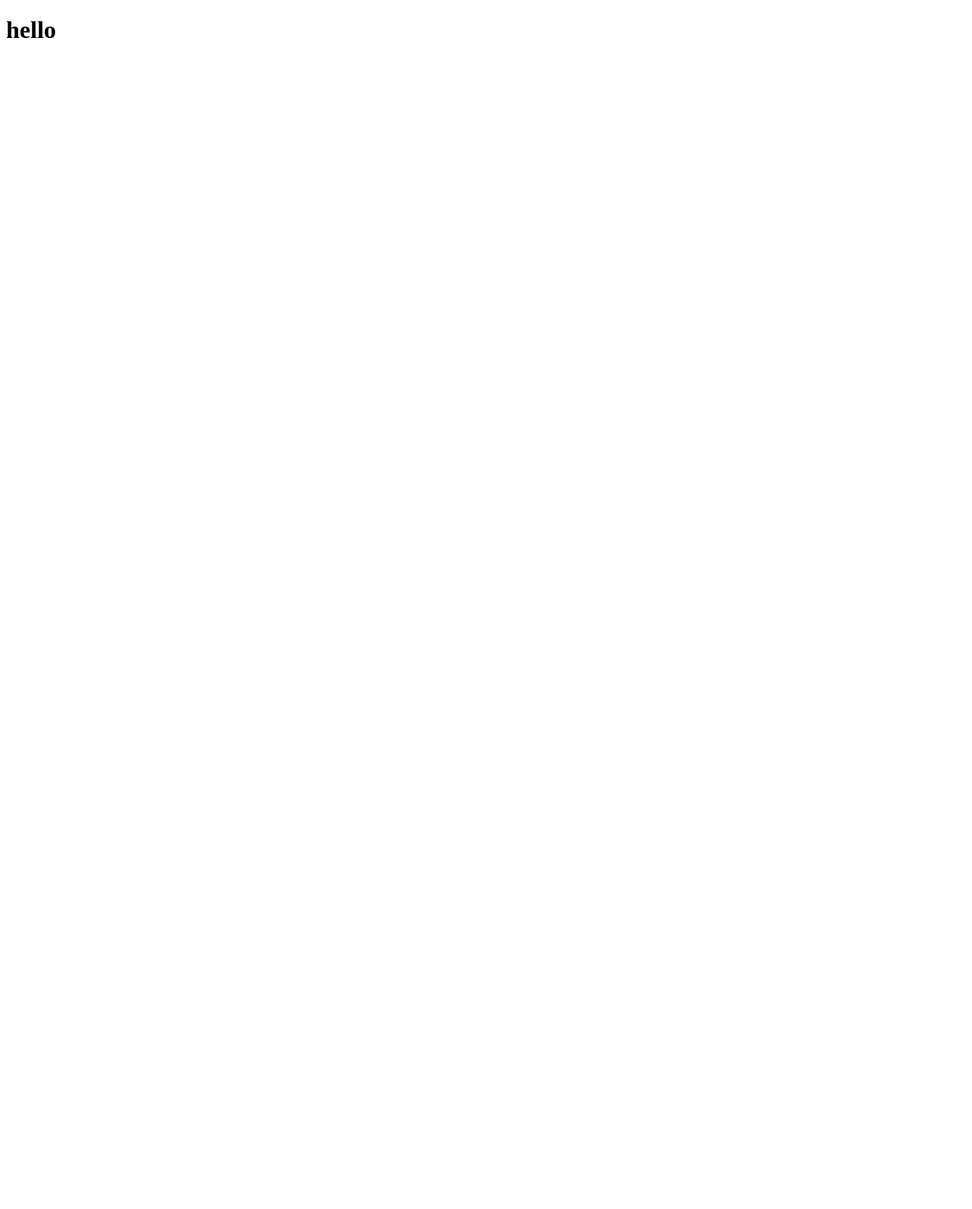
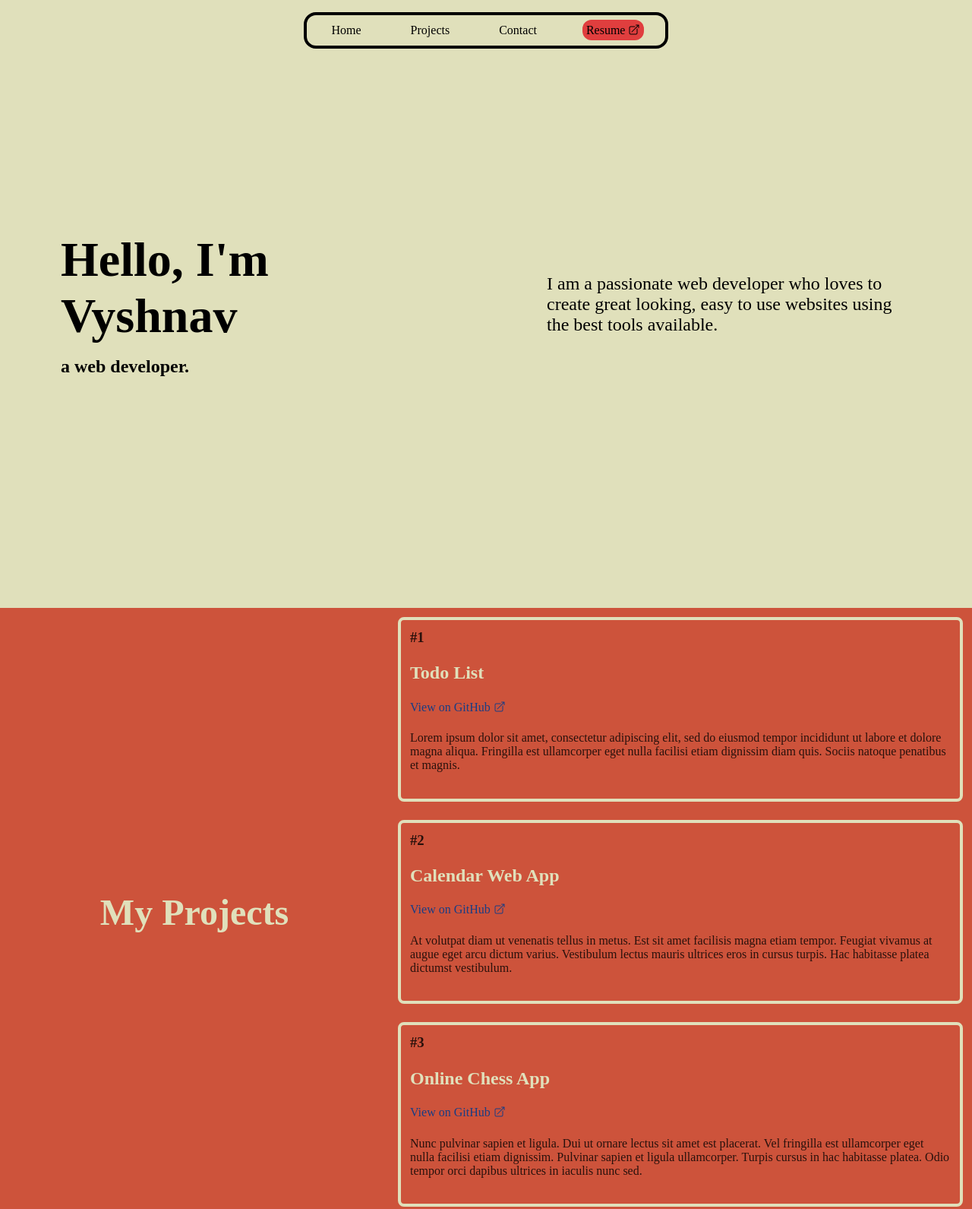
Before and after one commit to MLA-VIT/task-one, a plain HTML site: page index.html in a window 1280 px wide. Shown: the top 1591 px of the page at 76% size. Before the commit the page ends 800 px from the top, so only its background shows below. Drawn offline with Linux system fonts and the light colour scheme; a web font is replaced by a local one.

Commit message:
added html and styling

```diff
--- a/index.html
+++ b/index.html
@@ -5,9 +5,108 @@
 		<title>Portfolio</title>
 		<link rel="stylesheet" href="style.css">
 		<link rel="icon" href="images/favicon.ico">
+
+		<link rel="preconnect" href="https://fonts.googleapis.com">
+		<link rel="preconnect" href="https://fonts.gstatic.com" crossorigin>
+		<link href="https://fonts.googleapis.com/css2?family=Gabarito:wght@400;500;700&display=swap" rel="stylesheet">
 	</head>
 
 	<body>
-		<h1>hello</h1>
+		<header class="nav-header">
+			<nav class="nav-bar">
+				<ul class="nav-list">
+					<li><a href="#">Home</a></li>
+					<li><a href="#projects">Projects</a></li>
+					<li><a href="#contact">Contact</a></li>
+					<li class="resume-icon"><a href="#">Resume
+						<svg xmlns="http://www.w3.org/2000/svg" viewBox="0 0 24 24" fill="currentColor" class="w-6 h-6 out-icon">
+							<path fill-rule="evenodd" d="M15.75 2.25H21a.75.75 0 01.75.75v5.25a.75.75 0 01-1.5 0V4.81L8.03 17.03a.75.75 0 01-1.06-1.06L19.19 3.75h-3.44a.75.75 0 010-1.5zm-10.5 4.5a1.5 1.5 0 00-1.5 1.5v10.5a1.5 1.5 0 001.5 1.5h10.5a1.5 1.5 0 001.5-1.5V10.5a.75.75 0 011.5 0v8.25a3 3 0 01-3 3H5.25a3 3 0 01-3-3V8.25a3 3 0 013-3h8.25a.75.75 0 010 1.5H5.25z" clip-rule="evenodd" />
+						  </svg>
+					  </a></li>
+				</ul>
+			</nav>
+		</header>
+
+		<section id="about">
+			<div class="intro-title">
+				<div>
+					<h1>Hello, I'm Vyshnav</h1>
+					<h2>a web developer.</h2>
+				</div>
+			</div>
+
+			<div class="intro-desc">
+				<p>I am a passionate web developer who loves to create great looking, easy to use websites using the best tools available.</p>
+			</div>
+
+		</section>
+
+		<section id="projects">
+			<div class="section-title">
+				<h2 class="sec-heading">My Projects</h2>
+			</div>
+
+			<div class="proj-list">
+				<div class="proj-container">
+					<h3>#1</h3>
+
+					<h2>Todo List</h2>
+
+					<a class="git-link" href="https://www.github.com" target="_blank">View on GitHub
+						<svg xmlns="http://www.w3.org/2000/svg" viewBox="0 0 24 24" fill="currentColor" class="w-6 h-6 out-icon">
+							<path fill-rule="evenodd" d="M15.75 2.25H21a.75.75 0 01.75.75v5.25a.75.75 0 01-1.5 0V4.81L8.03 17.03a.75.75 0 01-1.06-1.06L19.19 3.75h-3.44a.75.75 0 010-1.5zm-10.5 4.5a1.5 1.5 0 00-1.5 1.5v10.5a1.5 1.5 0 001.5 1.5h10.5a1.5 1.5 0 001.5-1.5V10.5a.75.75 0 011.5 0v8.25a3 3 0 01-3 3H5.25a3 3 0 01-3-3V8.25a3 3 0 013-3h8.25a.75.75 0 010 1.5H5.25z" clip-rule="evenodd" />
+					  	</svg>
+					</a>
+
+					  <p>Lorem ipsum dolor sit amet, consectetur adipiscing elit, sed do eiusmod tempor incididunt ut labore et dolore magna aliqua. Fringilla est ullamcorper eget nulla facilisi etiam dignissim diam quis. Sociis natoque penatibus et magnis.</p>
+				</div>
+
+				<div class="proj-container">
+					<h3>#2</h3>
+
+					<h2>Calendar Web App</h2>
+
+					<a class="git-link" href="https://www.github.com" target="_blank">View on GitHub
+						<svg xmlns="http://www.w3.org/2000/svg" viewBox="0 0 24 24" fill="currentColor" class="w-6 h-6 out-icon">
+							<path fill-rule="evenodd" d="M15.75 2.25H21a.75.75 0 01.75.75v5.25a.75.75 0 01-1.5 0V4.81L8.03 17.03a.75.75 0 01-1.06-1.06L19.19 3.75h-3.44a.75.75 0 010-1.5zm-10.5 4.5a1.5 1.5 0 00-1.5 1.5v10.5a1.5 1.5 0 001.5 1.5h10.5a1.5 1.5 0 001.5-1.5V10.5a.75.75 0 011.5 0v8.25a3 3 0 01-3 3H5.25a3 3 0 01-3-3V8.25a3 3 0 013-3h8.25a.75.75 0 010 1.5H5.25z" clip-rule="evenodd" />
+					  </svg>
+					</a>
+
+					  <p>At volutpat diam ut venenatis tellus in metus. Est sit amet facilisis magna etiam tempor. Feugiat vivamus at augue eget arcu dictum varius. Vestibulum lectus mauris ultrices eros in cursus turpis. Hac habitasse platea dictumst vestibulum. </p>
+				</div>
+
+				<div class="proj-container">
+					<h3>#3</h3>
+
+					<h2>Online Chess App</h2>
+
+					<a class="git-link" href="https://www.github.com" target="_blank">View on GitHub
+						<svg xmlns="http://www.w3.org/2000/svg" viewBox="0 0 24 24" fill="currentColor" class="w-6 h-6 out-icon">
+							<path fill-rule="evenodd" d="M15.75 2.25H21a.75.75 0 01.75.75v5.25a.75.75 0 01-1.5 0V4.81L8.03 17.03a.75.75 0 01-1.06-1.06L19.19 3.75h-3.44a.75.75 0 010-1.5zm-10.5 4.5a1.5 1.5 0 00-1.5 1.5v10.5a1.5 1.5 0 001.5 1.5h10.5a1.5 1.5 0 001.5-1.5V10.5a.75.75 0 011.5 0v8.25a3 3 0 01-3 3H5.25a3 3 0 01-3-3V8.25a3 3 0 013-3h8.25a.75.75 0 010 1.5H5.25z" clip-rule="evenodd" />
+					  </svg>
+					</a>
+
+					<p>Nunc pulvinar sapien et ligula. Dui ut ornare lectus sit amet est placerat. Vel fringilla est ullamcorper eget nulla facilisi etiam dignissim. Pulvinar sapien et ligula ullamcorper. Turpis cursus in hac habitasse platea. Odio tempor orci dapibus ultrices in iaculis nunc sed.</p>
+				</div>
+			</div>
+		</section>
+
+		<section id="contact">
+			<div class="section-title">
+				<h2 class="sec-heading">Contact Me!</h2>
+			</div>
+
+			<div class="contacts-list">
+				<div class="contacts-card">
+					<a target="_blank" href="https://github.com/vyshnav856">GitHub - vyshnav856</a>
+					<a target="_blank" href="https://www.linkedin.com/in/vyshnav-r-40439a222/">LinkedIn - Vyshnav R</a>
+					<a target="_blank" href="mailto:vyshnavr856@gmail.com">Mail - vyshnavr856@gmail.com</a>
+				</div>
+			</div>
+		</section>
+
+		<footer>
+			<a href="">View this site on GitHub</a>
+		</footer>
 	</body>
 </html>
--- a/style.css
+++ b/style.css
@@ -0,0 +1,209 @@
+* {
+	box-sizing: border-box;
+	margin: 0;
+	padding: 0;
+}
+
+body {
+	font-family: "Gabarito";
+	margin: 0;
+	background-color: #e0e0bb;
+}
+
+.nav-header {
+	position: fixed;
+	top: 1rem;
+	width: 100%;
+}
+
+.nav-bar {
+	display: flex;
+	align-items: center;
+	justify-content: center;
+	height: 3rem;
+}
+
+.nav-list {
+	margin: 0;
+	padding: 0;
+	list-style: none;
+	width: 30rem;
+	height: 100%;
+	background-color: #e0e0bb;
+
+	display: flex;
+	align-items: center;
+	justify-content: space-around;
+
+	border: 4px solid black;
+	border-radius: 16px;
+}
+
+.nav-list a {
+	text-decoration: none;
+	color: black;
+	font-weight: 500;
+	padding: 0.3rem;
+}
+
+.nav-list a:hover {
+	background-color: #F5F5DC;
+	border-radius: 12px;
+}
+
+.resume-icon a {
+	background-color: #e03e3e;
+	border-radius: 12px;
+	padding: 0.3rem;
+}
+
+.resume-icon a:hover {
+	background-color: #e03e3ed9;
+}
+
+.out-icon {
+	height: 1rem;
+	vertical-align: top;
+}
+
+#about {
+	height: 100dvh;
+	display: grid;
+	grid-template-columns: 1fr 1fr;
+	overflow: hidden;
+}
+
+.intro-title {
+	display: grid;
+	place-items: center;
+}
+.intro-title div {
+	margin: 5rem;
+}
+
+.intro-title h1 {
+	font-size: 4rem;
+	margin-bottom: 1rem;
+}
+
+.intro-desc {
+	display: grid;
+	place-items: center;
+}
+
+.intro-desc p {
+	margin: 5rem;
+	font-weight: 500;
+	font-size: 1.5rem;
+}
+
+#projects {
+	height: 100dvh;
+	background-color: #CD533B;
+	overflow: hidden;
+
+	display: grid;
+	grid-template-columns: 2fr 3fr;
+
+	color: rgba(0, 0, 0, 0.8);
+}
+
+.section-title {
+	display: grid;
+	place-items: center;
+}
+
+.sec-heading {
+	color: #e0e0bb;
+	font-size: 3rem;
+	margin: 2rem;
+}
+
+.proj-list {
+	display: grid;
+	grid-template-rows: 1fr 1fr 1fr;
+
+}
+
+.proj-container {
+	border: 4px solid #e0e0bb;
+	border-radius: 8px;
+	margin: 0.75rem;
+	padding: 0.75rem;
+
+	display: grid;
+}
+
+.proj-container h2 {
+	color: #e0e0bb;
+}
+
+.git-link {
+	text-decoration: none;
+	color: #183d85;
+	display: inline-block;
+}
+
+.git-link svg {
+	vertical-align: top;
+}
+
+.git-link:hover {
+	text-decoration: underline;
+}
+
+#contact {
+	height: 90dvh;
+	background-color: #386641;
+	display: grid;
+	grid-template-columns: 1fr 1fr;
+}
+
+.contacts-list {
+	display: grid;
+	place-items: center;
+}
+
+.contacts-card {
+	/* background-color: #386641; */
+	border: 4px solid #e0e0bb;
+	border-radius: 8px;
+	padding: 1rem;
+	width: 22rem;
+	display: flex;
+	flex-direction: column;
+	align-items: left;
+	justify-content: center;
+}
+
+.contacts-card a {
+	color: beige;
+	font-style: italic;
+	text-decoration: none;
+
+	margin: 1rem;
+	font-weight: 500;
+	font-size: 1.2rem;
+}
+
+.contacts-card a:hover {
+	font-weight: 700;
+}
+
+footer {
+	height: 10dvh;
+	background-color: #2B4570;
+
+	display: flex;
+	align-items: center;
+	justify-content: center;
+}
+
+footer a {
+	color: beige;
+	text-decoration: none;
+}
+
+footer a:hover {
+	font-weight: 500;
+}
```
Also changed, not shown: images/favicon.ico (added).
